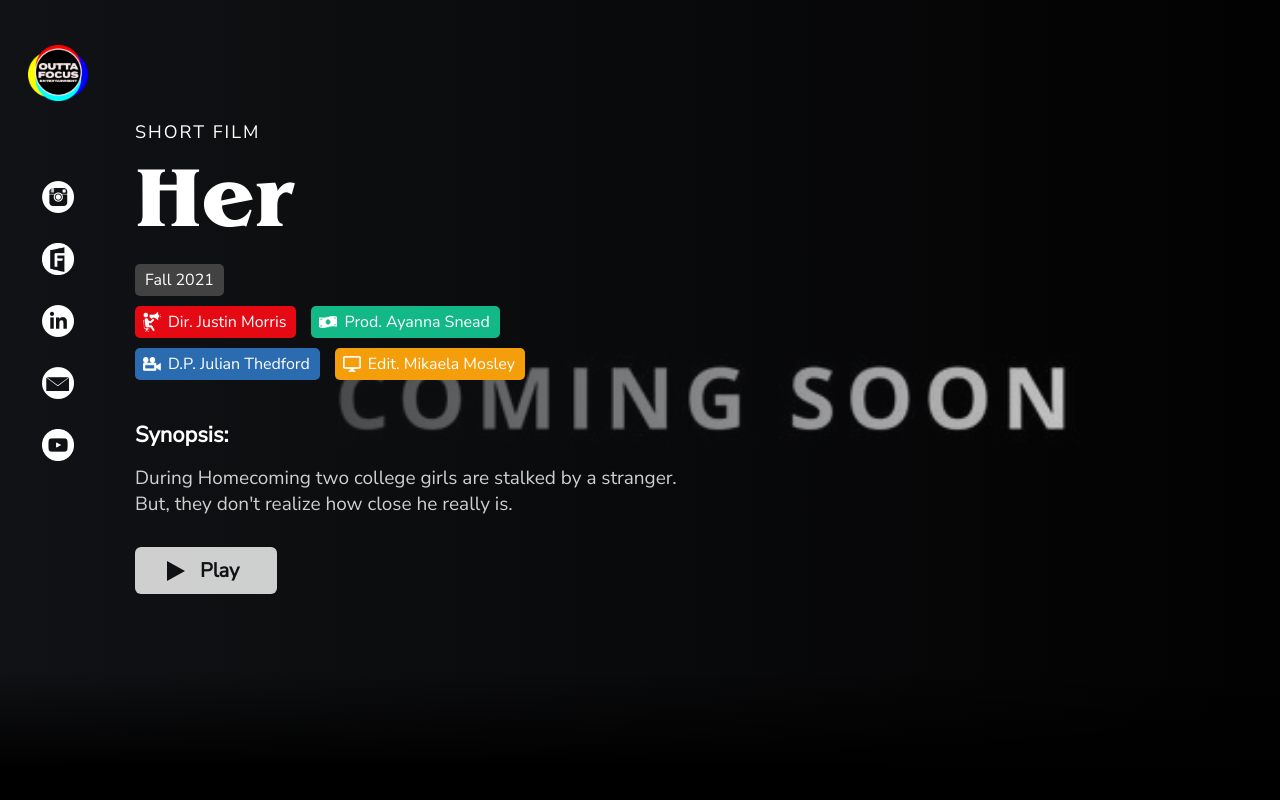
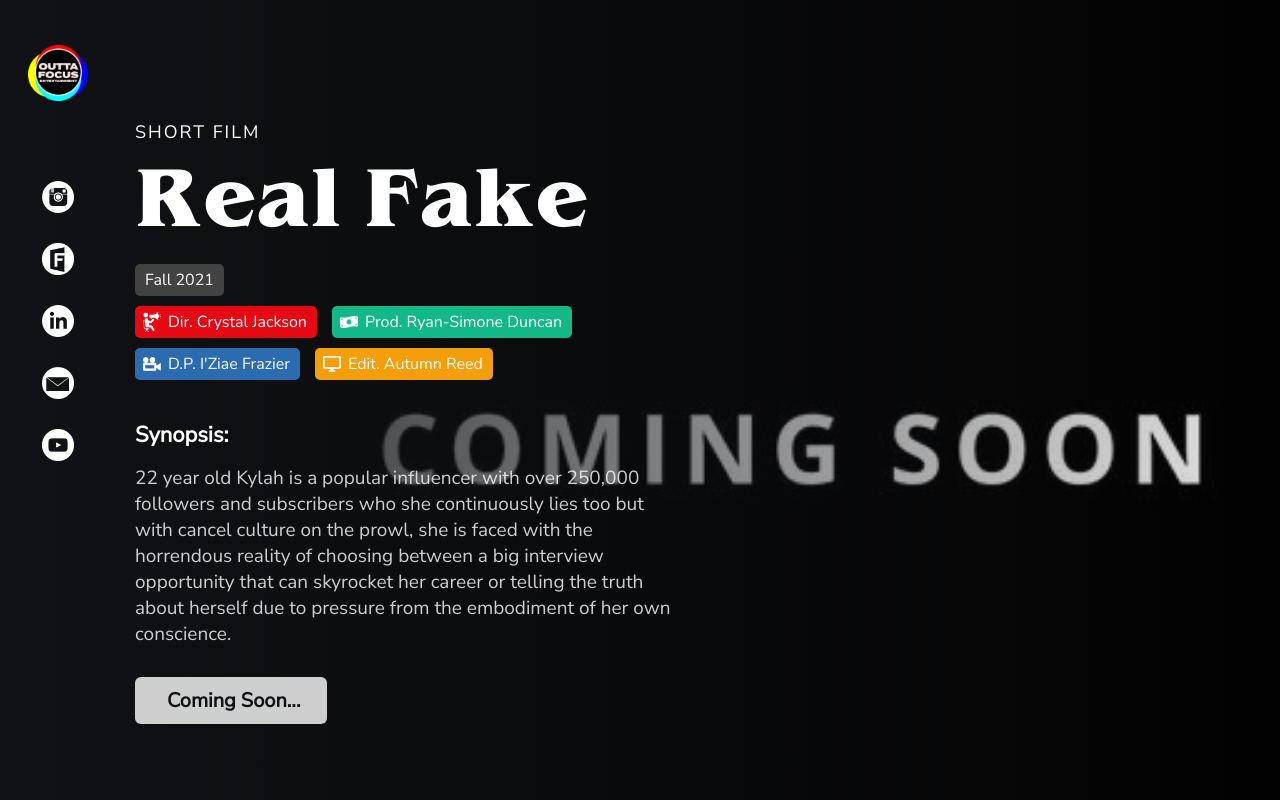
Before and after one commit to willhoppin/howard-thesis-2, an Angular app: page /realfake in a window 1280 px wide. Built offline with nearby package versions, Linux system fonts and the light colour scheme.

Commit message:
final feature page

```diff
--- a/src/app/feature-pages/coding/realfake/realfake.component.html
+++ b/src/app/feature-pages/coding/realfake/realfake.component.html
@@ -6,37 +6,35 @@
                 <div class="w-series">
                     <div class="series">SHORT FILM</div>
                 </div>
-                <div class="series-title">Her</div>
+                <div class="series-title">Real Fake</div>
                 <div class="info-bar">
                     <div class="date">Fall 2021</div>
                     <div class="episodes">1 Episode</div>
                     <div class="tools">
                         <div class="tag director">
                             <img class="tag-icon" src="/assets/tags/dir.png"/>
-                            <div class="tag-text">Dir. Justin Morris</div>
+                            <div class="tag-text">Dir. Crystal Jackson</div>
                         </div>
                         <div class="tag producer">
                             <img class="tag-icon" src="/assets/tags/prod.png"/>
-                            <div class="tag-text">Prod. Ayanna Snead</div>
+                            <div class="tag-text">Prod. Ryan-Simone Duncan</div>
                         </div>
                         <div class="tag dp">
                             <img class="tag-icon" src="/assets/tags/dp.png"/>
-                            <div class="tag-text">D.P. Julian Thedford</div>
+                            <div class="tag-text">D.P. I'Ziae Frazier</div>
                         </div>
                         <div class="tag editor">
                             <img class="tag-icon" src="/assets/tags/edit.png"/>
-                            <div class="tag-text">Edit. Mikaela Mosley</div>
+                            <div class="tag-text">Edit. Autumn Reed</div>
                         </div>
                     </div>
                 </div>
                 <div class="episode-title">Synopsis:</div>
                 <div class="episode-description">
-                    During Homecoming two college girls are stalked by a stranger. But, they don't realize how close he really is.                <a class="link" href="https://youtu.be/vyHthRq4wVM" target="_blank">
+                    22 year old Kylah is a popular influencer with over 250,000 followers and subscribers who she continuously lies too but with cancel culture on the prowl, she is faced with the horrendous reality of choosing between a big interview opportunity that can skyrocket her career or telling the truth about herself due to pressure from the embodiment of her own conscience.
                     <div class="play-button">
-                        <div class="play"></div>
-                        Play
+                        Coming Soon...
                     </div>
-                </a>
             </div>
         </div>
     </div>
--- a/src/app/feature-pages/coding/realfake/realfake.component.scss
+++ b/src/app/feature-pages/coding/realfake/realfake.component.scss
@@ -161,7 +161,7 @@
     padding: 10px 10px 10px 32px;
     background: white;
     border-radius: 6px;
-    width: 100px;
+    width: 150px;
     color: rgb(17, 18, 21);
     font-weight: bold;
     font-size: 20px;
```
